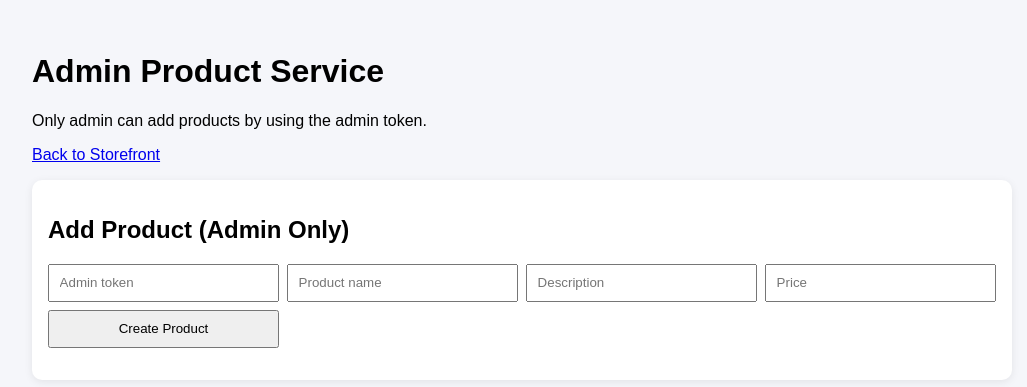
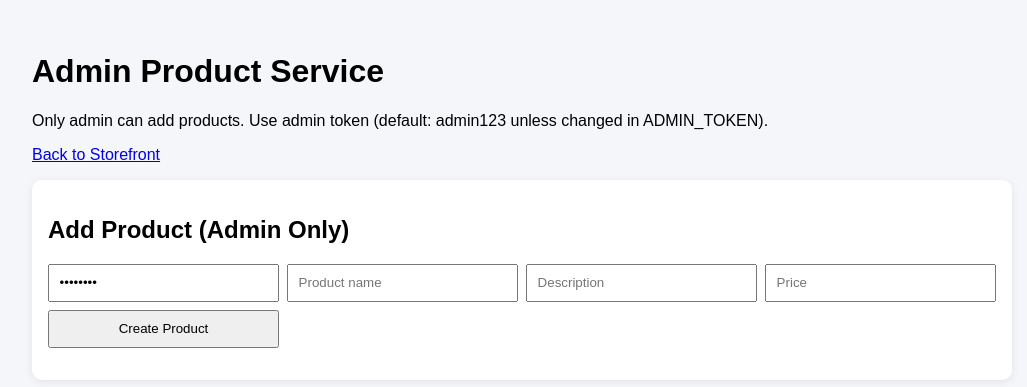
Before and after one commit to suhailakthar18/codex, a Python web app: template app/templates/admin.html in a window 1280 px wide. Shown: the top 387 px of the page, without its empty margins (118-1145 px from the left). Run offline with Jinja, Linux system fonts and the light colour scheme; the template is opened without the code that fills it, so the values that code supplies are empty.

Commit message:
Improve admin token UX for product creation

```diff
--- a/app/api/routes.py
+++ b/app/api/routes.py
@@ -28,7 +28,7 @@ def handle_api_request(method: str, path: str, body: bytes, service, admin_servi
 
     if clean_path == "/api/admin/products" and method == "POST":
         if not is_admin(headers, admin_token):
-            return json_response(403, {"error": "Admin access required"})
+            return json_response(403, {"error": "Admin access required. Use admin token (default: admin123)"})
         try:
             product = admin_service.create_product(parse_json(body))
             return json_response(201, product)
--- a/app/templates/admin.html
+++ b/app/templates/admin.html
@@ -9,13 +9,13 @@
   <body>
     <main class="container">
       <h1>Admin Product Service</h1>
-      <p>Only admin can add products by using the admin token.</p>
+      <p>Only admin can add products. Use admin token (default: admin123 unless changed in ADMIN_TOKEN).</p>
       <p><a href="/">Back to Storefront</a></p>
 
       <section class="card">
         <h2>Add Product (Admin Only)</h2>
         <form id="admin-product-form">
-          <input name="token" type="password" placeholder="Admin token" required />
+          <input name="token" type="password" placeholder="Admin token" value="admin123" required />
           <input name="name" placeholder="Product name" required />
           <input name="description" placeholder="Description" required />
           <input name="price" type="number" min="0" step="0.01" placeholder="Price" required />
--- a/frontend/admin.html
+++ b/frontend/admin.html
@@ -9,12 +9,12 @@
   <body>
     <main class="container">
       <h1>Admin Product Service</h1>
-      <p>Only admin can add products by using the admin token.</p>
+      <p>Only admin can add products. Use admin token (default: admin123 unless changed in ADMIN_TOKEN).</p>
       <p><a href="/">Back to Storefront</a></p>
       <section class="card">
         <h2>Add Product (Admin Only)</h2>
         <form id="admin-product-form">
-          <input name="token" type="password" placeholder="Admin token" required />
+          <input name="token" type="password" placeholder="Admin token" value="admin123" required />
           <input name="name" placeholder="Product name" required />
           <input name="description" placeholder="Description" required />
           <input name="price" type="number" min="0" step="0.01" placeholder="Price" required />
```
Also changed, not shown: README.md.
